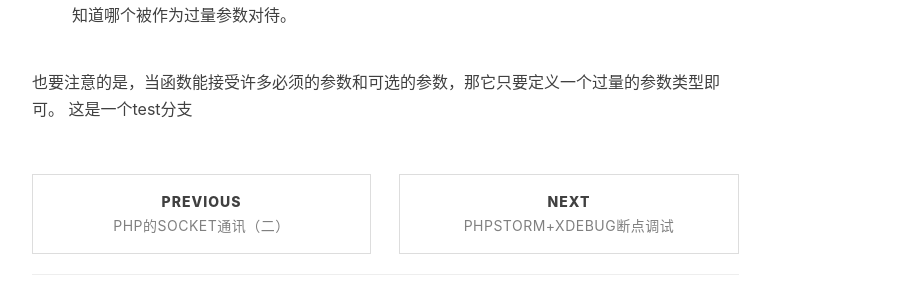
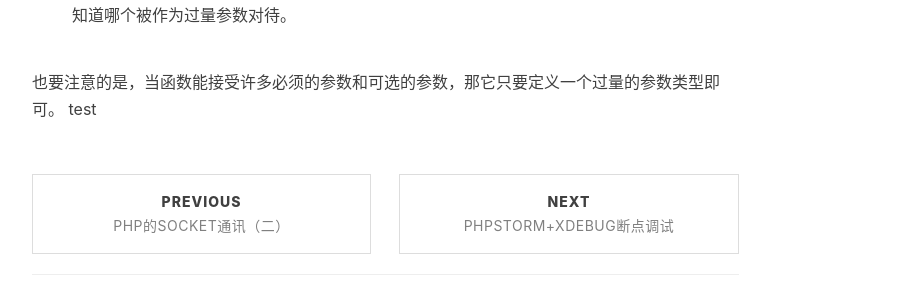
Before and after one commit to feimoc/feimoc.github.io, a Jekyll site: the page built from _posts/2017-1-4-python学习之路——参数知识.md, in a window 1280 px wide and 900 px high, scrolled down 1806 px. Shown: the part 266-557 px from the top of the window, without its empty margins (233-1148 px from the left). Built offline with Jekyll 4.4.1, drawn with Linux system fonts in a browser that asks for light colours; nearby versions of some CDN libraries; comment, search, counter and statistics services are not loaded.

```diff
--- a/_posts/2017-1-4-python学习之路——参数知识.md
+++ b/_posts/2017-1-4-python学习之路——参数知识.md
@@ -55,4 +55,4 @@ def complex_function(a, b=None, *c, **d):
 这个次序是必须的，因为*args和**kwargs只接受那些没有放进来的其他任何参数。没有这个次序，当你调用一个带有位置参数的函数，python就不知道哪个值是已声明参数想要的，也不知道哪个被作为过量参数对待。
 
 也要注意的是，当函数能接受许多必须的参数和可选的参数，那它只要定义一个过量的参数类型即可。
-这是一个test分支
+test
```
